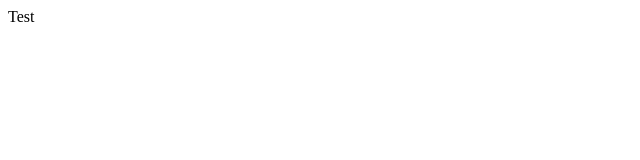
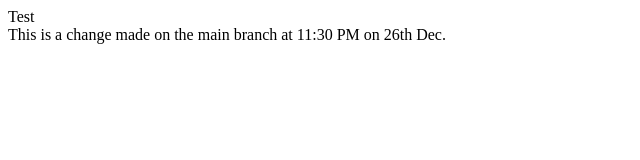
Before and after one commit to sirisha-k/practicegitcommandsrepo, a plain HTML site: page index.html in a window 1280 px wide. Shown: the whole page, without its empty margins (0-640 px from the left). Drawn offline with Linux system fonts and the light colour scheme.

Commit message:
Update index.html

```diff
--- a/index.html
+++ b/index.html
@@ -1,3 +1,7 @@
 <div>
     Test
 </div>
+
+<div>
+    This is a change made on the main branch at 11:30 PM on 26th Dec.
+</div>
```
